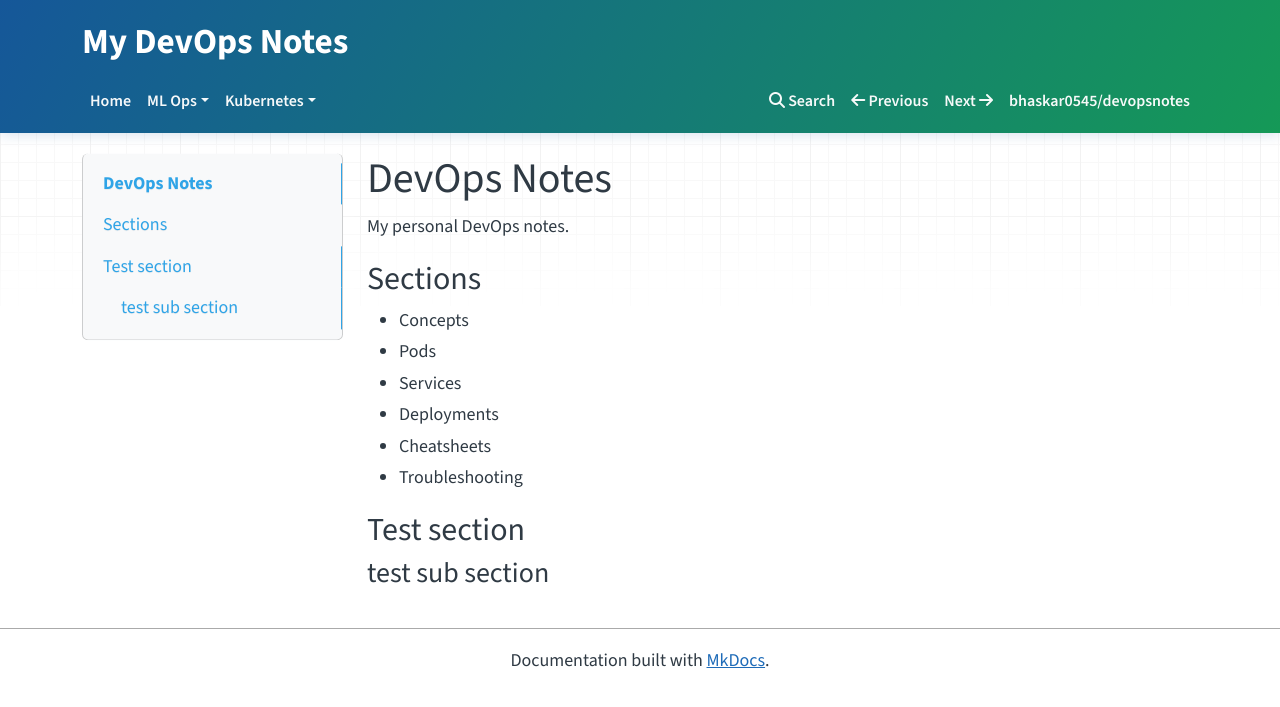
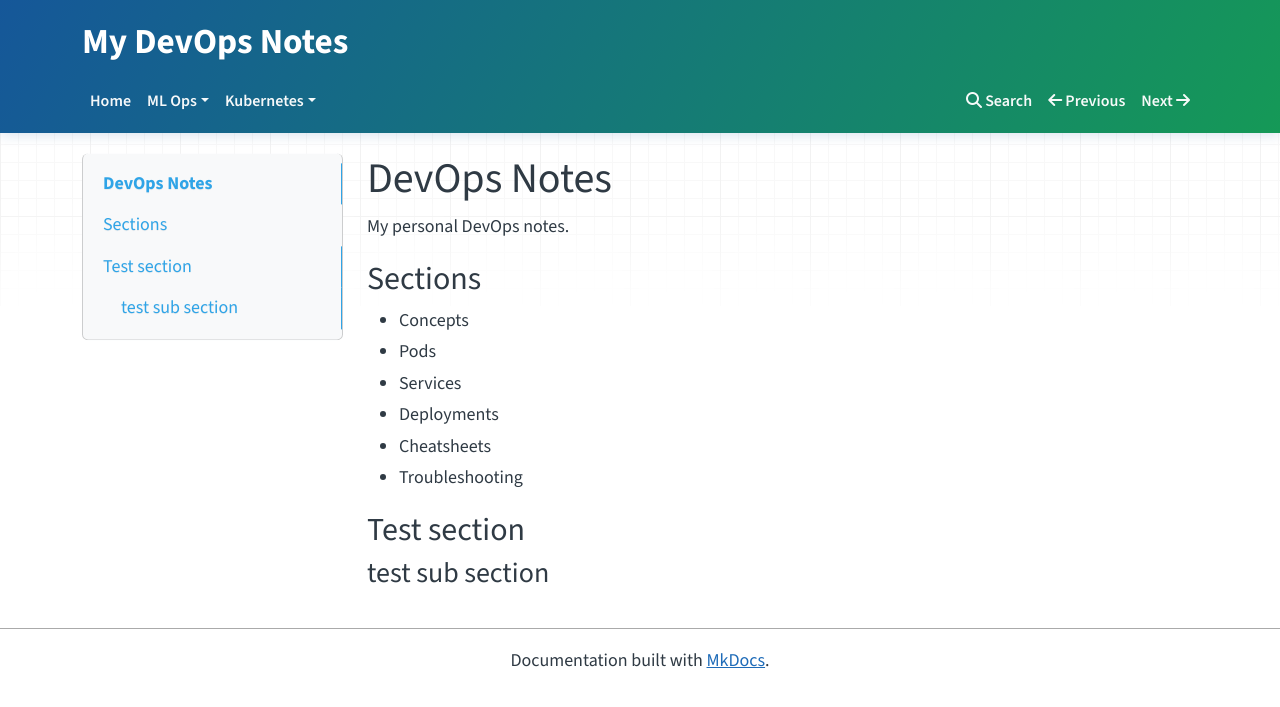
Before and after one commit to bhaskar0545/devopsnotes, an MkDocs documentation site: the page built from docs/index.md, in a window 1280 px wide. Shown: the top 707 px of the page. Built offline with MkDocs 1.6.1, drawn with Linux system fonts in a browser that asks for light colours; nearby versions of some CDN libraries; some of the changed lines change nothing that is shown.

Commit message:
Comment out repo_url and repo_name in mkdocs.yml
Comment out repository URL and name in mkdocs configuration.

```diff
--- a/mkdocs.yml
+++ b/mkdocs.yml
@@ -1,8 +1,8 @@
 site_name: My DevOps Notes
 site_description: Personal DevOps and Kubernetes notes
 site_url: https://bhaskar0545.github.io/devopsnotes/
-repo_url: https://github.com/bhaskar0545/devopsnotes
-repo_name: bhaskar0545/devopsnotes
+#repo_url: https://github.com/bhaskar0545/devopsnotes
+#repo_name: bhaskar0545/devopsnotes
 edit_uri: ""
 
 theme:
```
